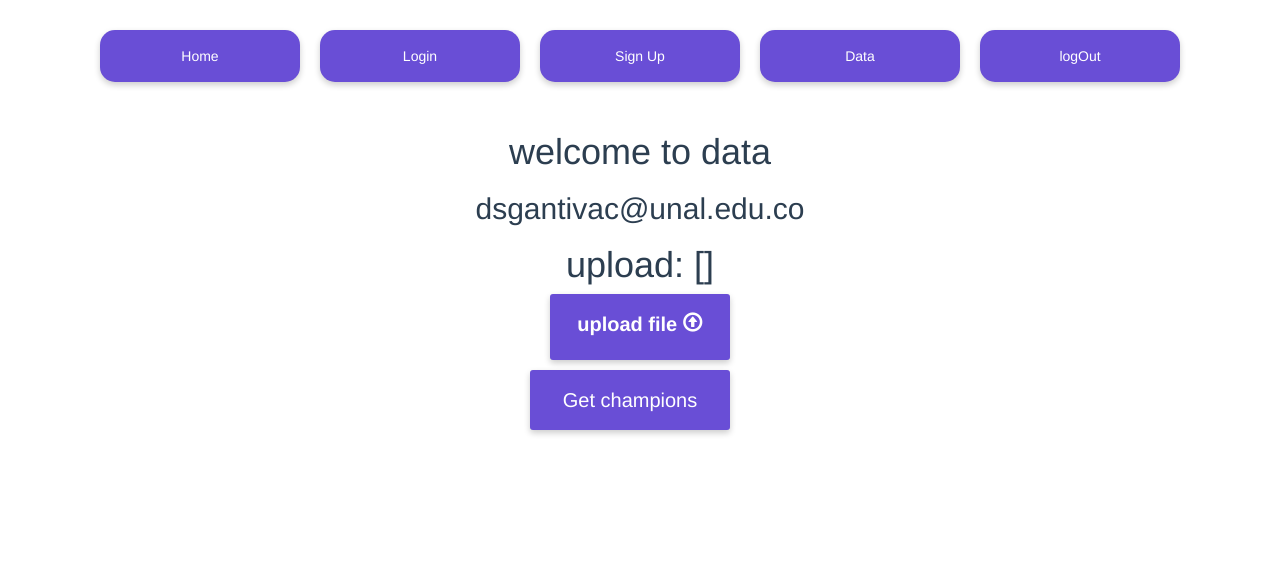
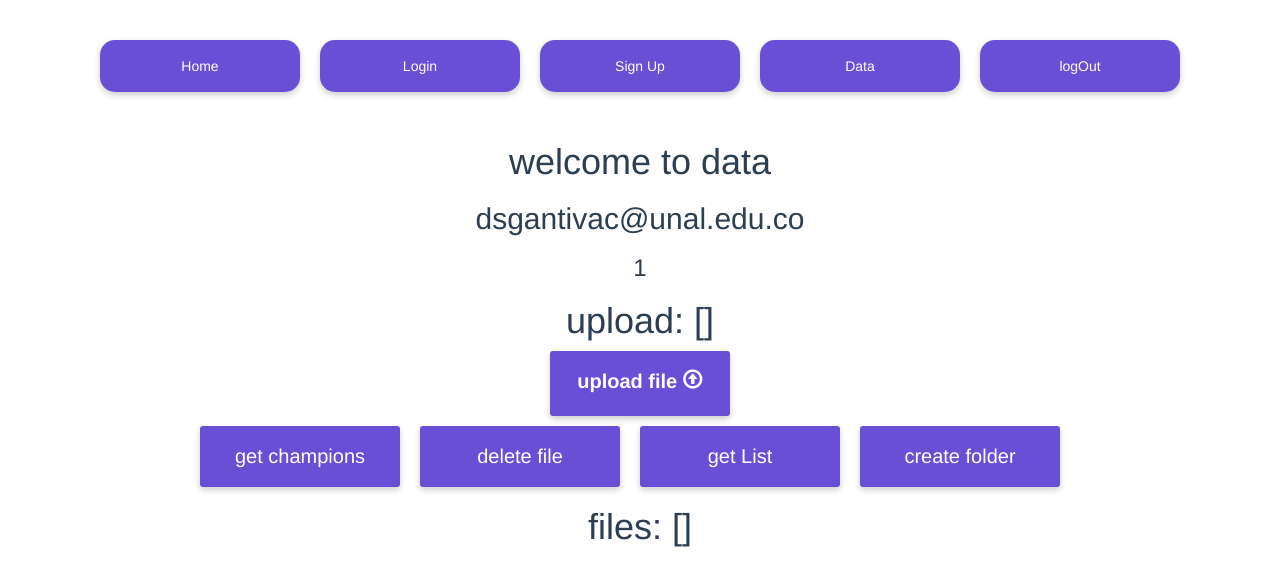
Before and after one commit to dsgantivac/vueArqui, a Vue app: page /Data in a window 1280 px wide. Shown: the top 586 px of the page. Built offline with nearby package versions, Linux system fonts and the light colour scheme.

Commit message:
adding a lot of shit

```diff
--- a/src/App.vue
+++ b/src/App.vue
@@ -52,7 +52,7 @@
     background: #694ed6;
     cursor: pointer;
     border-radius: 15px;
-    margin: 0px 10px 0px 10px;
+    margin: 10px 10px 0px 10px;
     padding: 16px;
     width: 200px;
     color: white;
--- a/src/components/ShowData.vue
+++ b/src/components/ShowData.vue
@@ -3,6 +3,7 @@
         <h1>welcome to data {{name}}</h1>
         <h2>{{email}}</h2>
         <h2>{{token}}</h2>
+        <h3>{{number}}</h3>
 
 
         <div v-for="(elements,index) in champions" :key="index">
@@ -24,7 +25,29 @@
             </label>
             <input class="inputfile" id="file" type="file" @change="processFile($event)">
         </div>
-        <button class="btn" @click="getChampions">Get champions</button>
+        <div class="createCard" v-if="showCreateFolder" >
+            <div class="cardContent" >
+                <div class="cardTitle" >
+                    Crear carpeta
+                </div>
+                <div >
+                    <input v-model="folderName" type="text" placeholder="Nombre de la carpeta">
+                </div>
+                <div style="float:left;margin-left:80px">
+                    <h3>{{advise}}</h3>
+                    <button class="btn" @click="showCreateFolderFN">close create folder </button>
+                    <button class="btn" @click="createFolder">create folder </button>
+                </div>
+
+            </div>
+        </div>
+
+
+        <button class="btn" @click="getChampions">get champions </button>
+        <button class="btn" @click="deleteFile">delete file </button>
+        <button class="btn" @click="getList">get List </button>
+        <button class="btn" @click="showCreateFolderFN">create folder </button>
+        <h1>files: {{files}}</h1>
     </div>
 </template>
 
@@ -40,7 +63,12 @@
                 password:"12345678",
                 token:"",
                 someData: [],
-                upload: []
+                upload: [],
+                showCreateFolder: false,
+                folderName: "",
+                number: 1,
+                advise:"",
+                files:[]
             }
         },
         mounted(){
@@ -58,6 +86,81 @@
         }
         ,methods: {
 
+            async deleteFile  () {
+                this.number +=1;
+            },
+            async showCreateFolderFN  () {
+                this.showCreateFolder = !this.showCreateFolder;
+            },
+            async getList(){
+                const res = await axios.post('http://192.168.99.101:5000/graphql', {
+                        query:`mutation{
+                                downloadList(owner:{
+                                    owner:"sergio"
+                                },input:{
+                                    email:"`+localStorage.email+`",
+                                    token:"`+localStorage.token+`"
+                                }){
+                                    name
+                                    owner
+                                    path
+                                    ...filesRecursive
+                                }
+                                }
+                                fragment filesRecursive on File {
+                                files{
+                                    ...fileFields
+                                    files{
+                                        ...fileFields
+                                    files{
+                                        ...fileFields
+                                        files{
+                                            ...fileFields
+                                            files{
+                                                ...fileFields
+                                            }
+                                        }
+                                    }
+                                    }
+                                }
+                                }
+
+                                fragment fileFields on File {
+                                    name
+                                    owner
+                                    path
+                                }`
+                })
+                console.log(res.data.data);
+                this.files =res.data.data.downloadList
+            }
+            ,
+            async createFolder  () {
+                if(this.folderName != ""){
+
+                    const res = await axios.post('http://192.168.99.101:5000/graphql', {
+                        query:`mutation{
+                            createFolder(create:{
+                                owner: "`+localStorage.name+`"
+                            path: "/SharedStorage/`+this.folderName+`"
+                        },input:{
+                            email: "`+localStorage.email+`"
+                            token: "`+localStorage.token+`"
+                        }){
+                            create_id
+                            owner
+                            path
+                            date
+                            advise
+                        }
+                    }`
+                })
+                console.log(res.data.data.createFolder);
+                }else{
+                    this.advise = "El nombre no puede estar vacio"
+                    setTimeout(() => this.advise="", 3000);
+                }
+            },
             async getChampions(){
                 const res = await axios.post('http://localhost:4000/graphql',{
                     query: "{ getChampions{name attackDamage link_page}}"
@@ -67,7 +170,8 @@
             async processFile(event) {
                 let data= new FormData()
                 let file =  event.target.files[0]
-                let operations ='{ "query": "mutation($uploads: [Upload!]!){  uploadFiles(files:{    uploads:$uploads    name: \\"graphql\\"    description:\\"prueba gql\\"    owner: \\"david\\"  },input:{email:\\"'+localStorage.email+'\\" token: \\"BdDuQjgGnW\\"})  {    name description owner path advise  }}", "variables": { "uploads": [null] } }'
+                //console.log(file.name);
+                let operations ='{ "query": "mutation($uploads: [Upload!]!){  uploadFiles(files:{    uploads:$uploads    name: \\"'+file.name+'\\"    description:\\"prueba gql\\"    owner: \\"'+localStorage.name+'\\"  },input:{email:\\"'+localStorage.email+'\\" token: \\"'+localStorage.token+'\\"})  {    name description owner path advise  }}", "variables": { "uploads": [null] } }'
                 data.append("operations",operations)
                 data.append('map','{ "0": ["variables.uploads.0"] }')
                 data.append('0',file)
--- a/src/styles/Data.css
+++ b/src/styles/Data.css
@@ -14,7 +14,54 @@ body {
   }
 
   .login{
+
+    margin: 0 auto;
     text-align: center;
+  }
+  .createCard{
+    position: fixed; /* Stay in place */
+    z-index: 1; /* Sit on top */
+    padding-top: 100px; /* Location of the box */
+    left: 0;
+    top: 0;
+    width: 100%; /* Full width */
+    height: 100%; /* Full height */
+    overflow: auto; /* Enable scroll if needed */
+    background-color: rgb(0,0,0); /* Fallback color */
+    background-color: rgba(0,0,0,0.4); /* Black w/ opacity */
+  }
+
+  .cardContent{
+    margin: 0 auto;
+    text-align: center;
+    background-color: whitesmoke;
+    width: 600px;
+    height: 280px;
+    border-radius: 25px;
+  }
+
+  input{
+    padding: 16px;
+    border: none;
+    border-bottom: 2px solid #694ed6;
+    margin: 10px 0;
+    transition: .25s all;
+  }
+
+  input:focus{
+    outline: none;
+    box-shadow: 0 0 10px rgba(0,0,0,.125);
+    border: 2px solid #694ed6;
+    border-radius: 10px;
+    transition: .25s all;
+  }
+
+  .cardTitle{
+    border-radius: 25px 25px 0px 0px;
+    background: #694ed6;
+    padding: 10px 0 20px 0;
+    color:white;
+    font-size: 25px;
   }
 
   .upload{
@@ -61,22 +108,17 @@ body {
   }
 
   .folder-container{
+
+    margin: 0 auto;
+    text-align: center;
     position: relative;
     text-align: center;
-    color: white;
+    color: black;
     float: left;
     margin: 0px 10px 0px 0px;
   }
 
-  .centered {
 
-    font-size: 15px;
-    font-weight: bold;
-    position: fixed;
-    top: 50%;
-    left: 50%;
-    transform: translate(-50%, -50%);
-  }
 
 
   @media only screen and (max-width: 390px)
```
